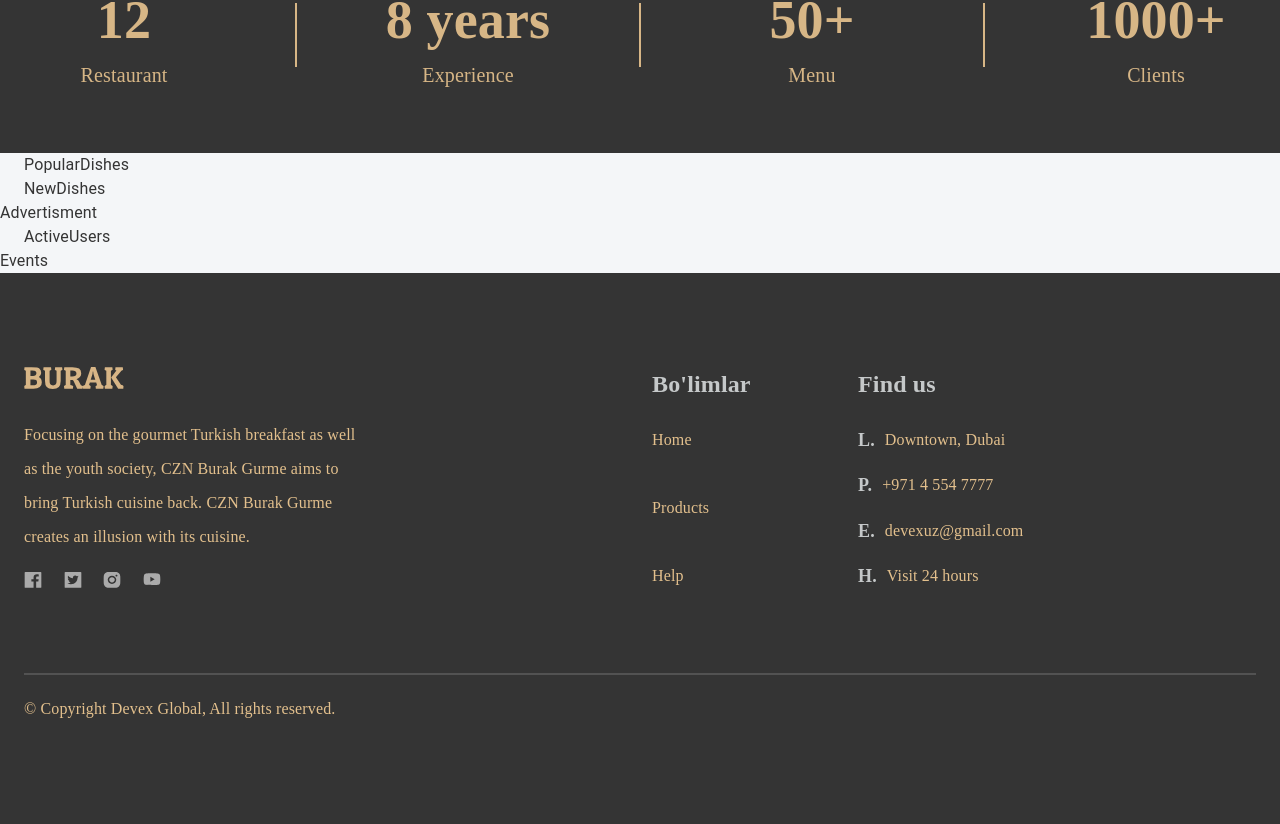
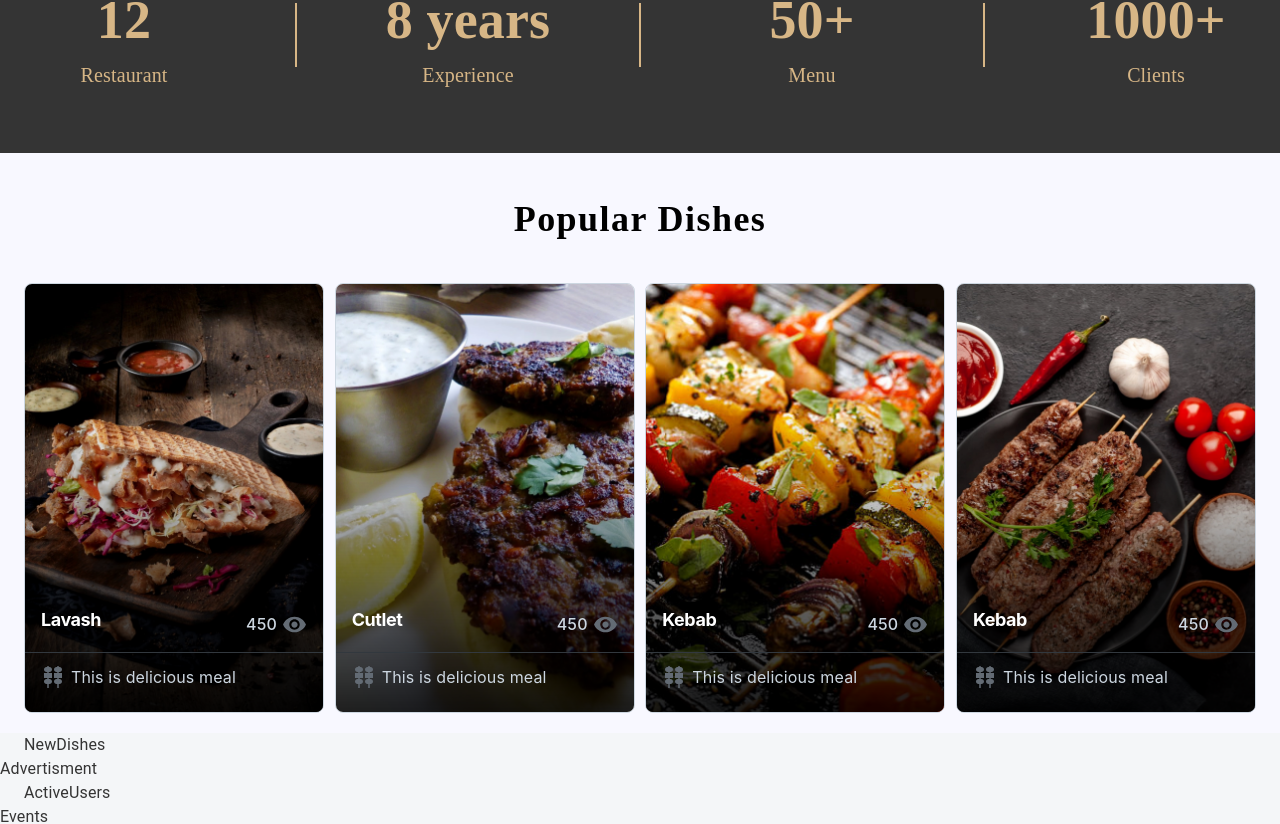
Before and after one commit to SamandarLucky/burak-react, a React (Create React App) app: page / in a window 1280 px wide. Shown: the part 856-1680 px from the top of the page. Built offline with nearby package versions, Linux system fonts and the light colour scheme.

Commit message:
feat: develop popular dishes sectional component

```diff
--- a/package.json
+++ b/package.json
@@ -6,6 +6,7 @@
     "@emotion/react": "^11.14.0",
     "@emotion/styled": "^11.14.1",
     "@mui/icons-material": "^5.8.4",
+    "@mui/joy": "^5.0.0-beta.52",
     "@mui/material": "5",
     "@reduxjs/toolkit": "^1.8.1",
     "@testing-library/jest-dom": "^4.2.4",
--- a/src/app/screens/homePage/PopularDishes.tsx
+++ b/src/app/screens/homePage/PopularDishes.tsx
@@ -1,9 +1,96 @@
-import { Container } from "@mui/material";
+
 import React from "react";
+import { Box, Container, Stack } from "@mui/material";
+import {
+  Card,
+  CardCover,
+  CardContent,
+  Typography,
+  CardOverflow,
+} from "@mui/joy";
+import { CssVarsProvider } from "@mui/joy/styles";
+import VisibilityIcon from "@mui/icons-material/Visibility";
+import KebabDiningIcon from '@mui/icons-material/KebabDining';
+import { blue } from "@mui/material/colors";
+
+const list = [
+    { productName:  "Lavash", imagePath: "/img/lavash.webp"},
+    { productName:  "Cutlet", imagePath: "/img/cutlet.webp"},
+    { productName:  "Kebab", imagePath: "/img/kebab.webp"},
+    { productName:  "Kebab", imagePath: "/img/kebab-fresh.webp"},
+
+]
 
 export default function PopularDishes() {
-    return(<div>
-        <Container>PopularDishes</Container>
-        </div>
-        );
+  return (
+    <div className="popular-dishes-frame">
+      <Container>
+        <Stack className="popular-section">
+          <Box className="category-title">
+            Popular Dishes
+          </Box>
+
+          <Stack className="cards-frame">
+            {list.map((ele, index) => {
+                return(
+
+            <CssVarsProvider key={index}>
+              <Card className="card">
+                <CardCover>
+                  <img src={ele.imagePath} alt=""/>
+                </CardCover>
+                <CardCover className="card-cover"/>
+                <CardContent sx={{ justifyContent: "flex-end" }}>
+                    <Stack
+                        flexDirection="row"
+                        justifyContent="space-between"
+                    >
+                  <Typography
+                  level="h2"
+                  fontSize="lg"
+                  mb={1}
+                  textColor="#fff"
+                  >
+                    {ele.productName}
+                  </Typography>
+
+                  <Typography
+                   sx={{
+                    fontWeight: "md",
+                    color: "neutral.300",
+                    alignItems: "center",
+                    display: "flex",
+                   }}
+                  >
+                    450
+                    <VisibilityIcon
+                    sx={{ fontSize: 25, marginLeft: "5px"}}
+                    />
+                  </Typography>
+                  </Stack>
+                </CardContent>
+                <CardOverflow
+                sx={{
+                    display: "flex",
+                    gap: 1.5,
+                    py: 1.5,
+                    px: "var(--Card-padding)",
+                    borderTop: "1px solid",
+                    height: "60px",
+                }}>
+                    <Typography
+                    startDecorator={<KebabDiningIcon/>}
+                    textColor="neutral.300">
+                        This is delicious meal
+                    </Typography>
+                </CardOverflow>
+              </Card>
+            </CssVarsProvider>
+                );
+                })}
+          </Stack>
+        </Stack>
+      </Container>
+    </div>
+  );
 }
--- a/src/css/home.css
+++ b/src/css/home.css
@@ -47,3 +47,53 @@
     line-height: 30px;
     color: #d7b686;
 }
+
+/* POPULAR DISHES*/
+
+.homepage .popular-dishes-frame{
+    width: 100%;
+    height: 580px;
+    display: flex;
+    background: #f8f8ff;
+}
+
+.homepage .popular-dishes-frame .popular-section {
+    margin-top: 45px;
+    display: flex;
+    flex-direction: column;
+    align-items: center;
+}
+
+.homepage .popular-dishes-frame .popular-section .category-title {
+    text-align: center;
+    font-family: "Roboto Serif";
+    font-size: 36px;
+    font-style: normal;
+    font-weight: 600;
+    line-height: normal;
+    letter-spacing: 1.44px;
+    color: #000;
+}
+
+.homepage .popular-dishes-frame .popular-section .cards-frame {
+    width: 100%;
+    margin-top: 43px;
+    display: flex;
+    flex-direction: row;
+    justify-content: space-between;
+}
+
+.homepage .popular-dishes-frame .popular-section .cards-frame .card {
+    min-height: 430px;
+    min-width: 300px;
+    cursor: pointer;
+}
+.homepage .popular-dishes-frame .popular-section .cards-frame .card .card-cover {
+    background: linear-gradient(
+        to top,
+        rgba(0, 0, 0, 0.4),
+        rgba(0, 0, 0, 0) 200px
+    ),
+    linear-gradient(to top,  rgba(0, 0, 0, 0.8),
+        rgba(0, 0, 0, 0) 300px)
+}
--- a/src/css/navbar.css
+++ b/src/css/navbar.css
@@ -60,7 +60,7 @@
 .home-navbar .hover-line:after {
     display: block;
     content: "";
-    border-bottom: #d7b686;
+    border-bottom: 2px solid #d7b686;
     transform: scaleX(0);
     transition: transform 250ms ease-in-out;
 }
```
Also changed, not shown: 1 other file (tests, documents, lock files or other folders).
